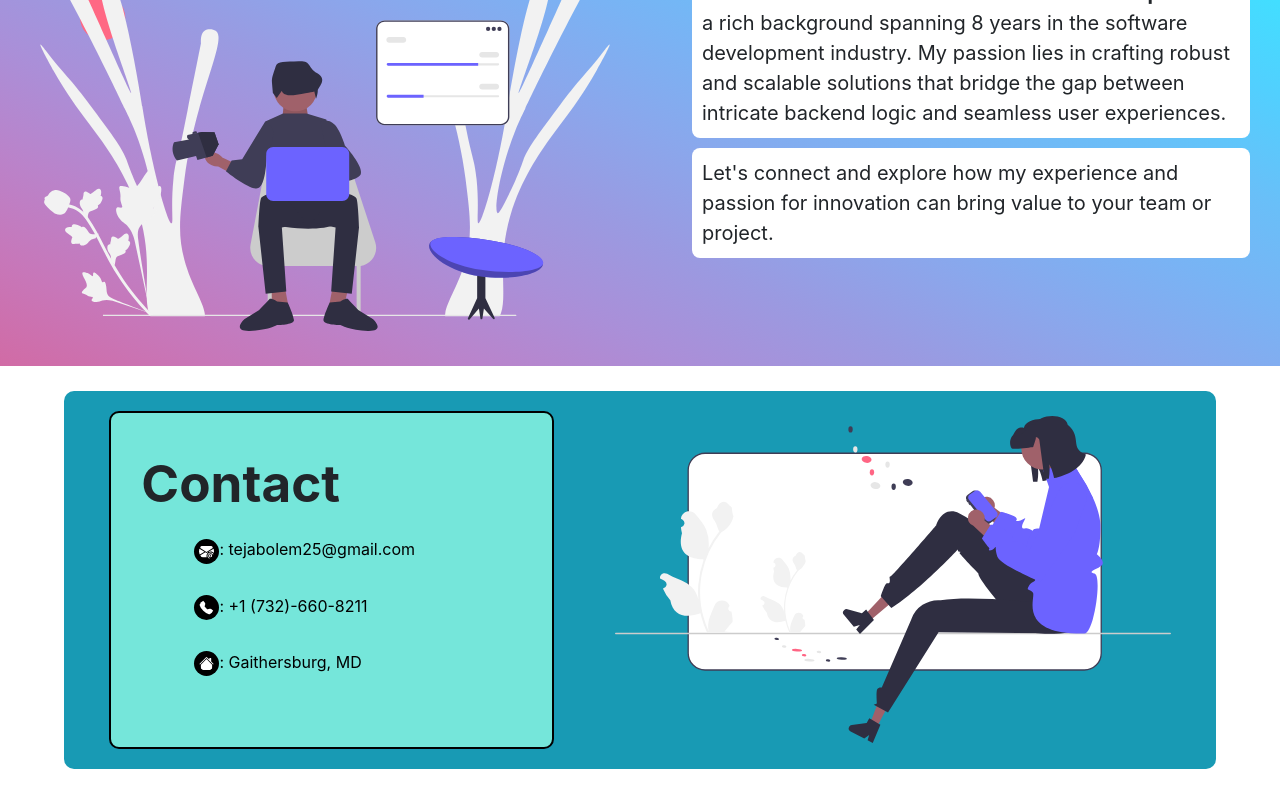
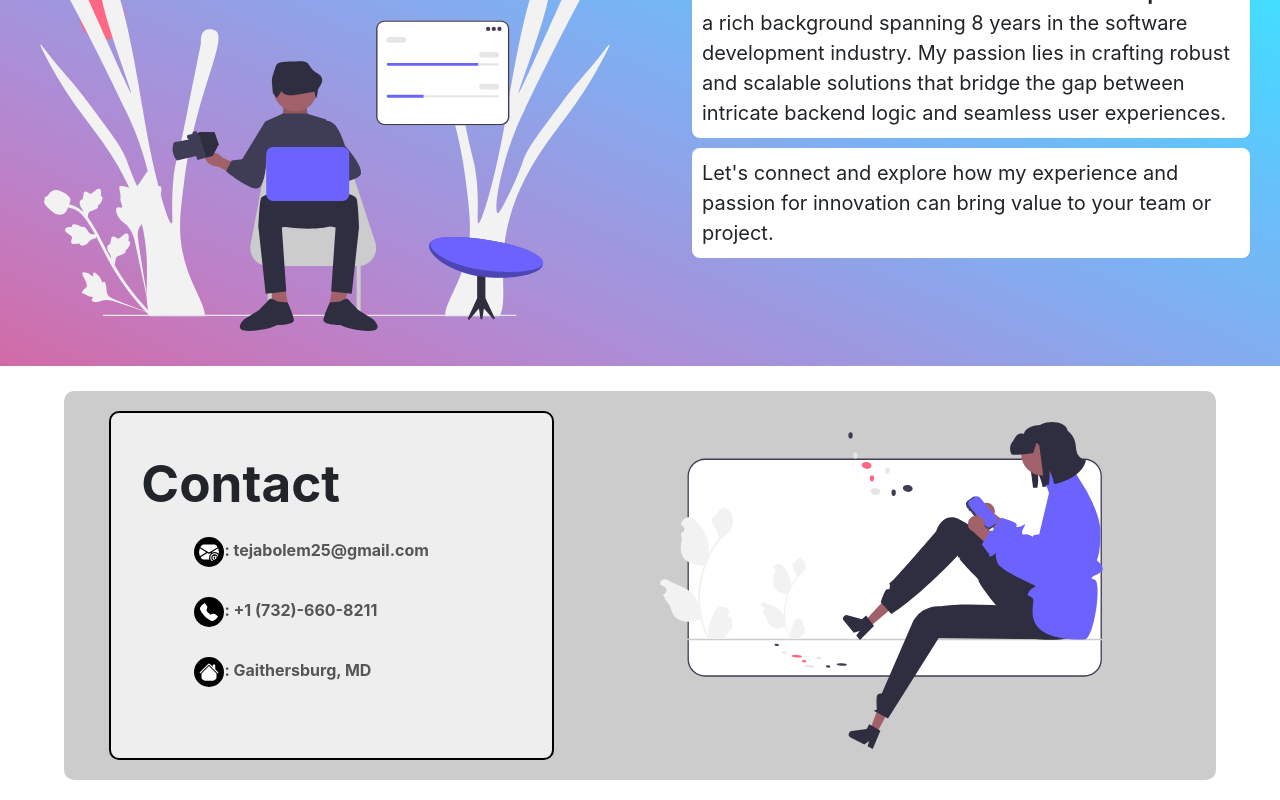
Before and after one commit to tbolem25/portfolio, an Angular app: page / in a window 1280 px wide. Shown: the part 653-1453 px from the top of the page. Built offline with nearby package versions, Linux system fonts and the light colour scheme; a web font is replaced by a local one.

Commit message:
Contact - testing

```diff
--- a/src/app/app.component.sass
+++ b/src/app/app.component.sass
@@ -167,11 +167,11 @@
   padding: 20px
   align-items: center
   margin: 25px auto 20px
-  background-color: #189AB4
+  background-color: #cccccc
   border-radius: 10px
   .contact-details
     width: 40%
-    background-color: #75E6DA
+    background-color: 	#eeeeee
     padding: 40px 30px
     border-radius: 10px
     overflow: hidden
@@ -180,8 +180,6 @@
     h1
       font-weight: bold
       font-size: 4vw
-    address
-      color: Black
     .contact-details-items
       width: 80%
       padding: 15px
@@ -191,11 +189,12 @@
       margin: auto
       a, address
         text-decoration: none
-        color: black
+        font-weight: bold
+        color: #555555
         svg
           padding: 5px
-          width: 25px
-          height: 25px
+          width: 30px
+          height: 30px
           background-color: black
           color: white
           border-radius: 50%
--- a/src/index.html
+++ b/src/index.html
@@ -9,7 +9,6 @@
   <link href="https://fonts.cdnfonts.com/css/jenthill" rel="stylesheet">
   <link href="https://cdn.jsdelivr.net/npm/bootstrap@5.3.2/dist/css/bootstrap.min.css" rel="stylesheet" integrity="sha384-T3c6CoIi6uLrA9TneNEoa7RxnatzjcDSCmG1MXxSR1GAsXEV/Dwwykc2MPK8M2HN" crossorigin="anonymous">
   <script src="https://cdn.jsdelivr.net/npm/bootstrap@5.3.2/dist/js/bootstrap.bundle.min.js" integrity="sha384-C6RzsynM9kWDrMNeT87bh95OGNyZPhcTNXj1NW7RuBCsyN/o0jlpcV8Qyq46cDfL" crossorigin="anonymous"></script>
-  <link rel="stylesheet" href="node_modules/bootstrap-icons/font/bootstrap-icons.css">
   <link href="assets/Fonts/Waylimo/waylimo.ttf" rel="stylesheet">
 </head>
 <body>
```
